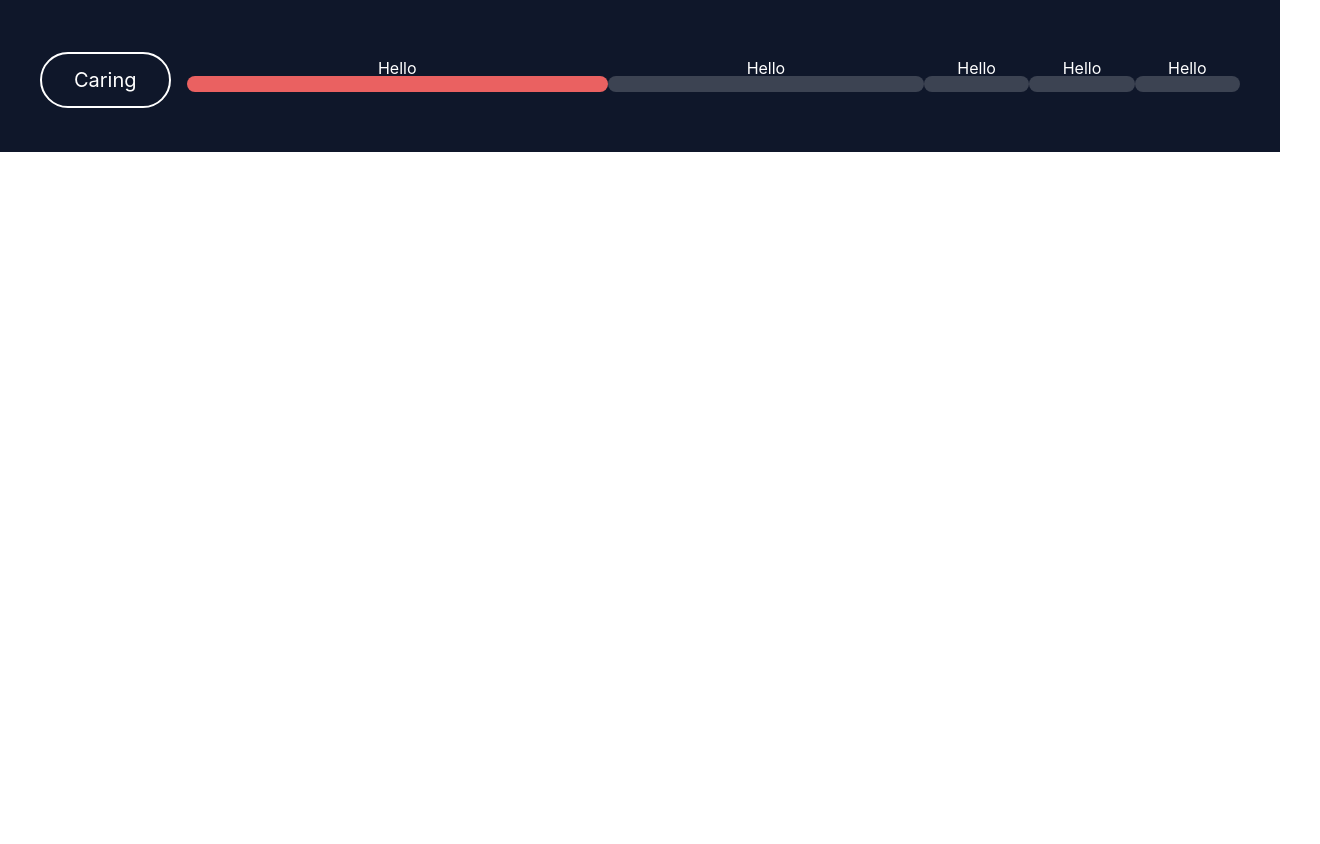
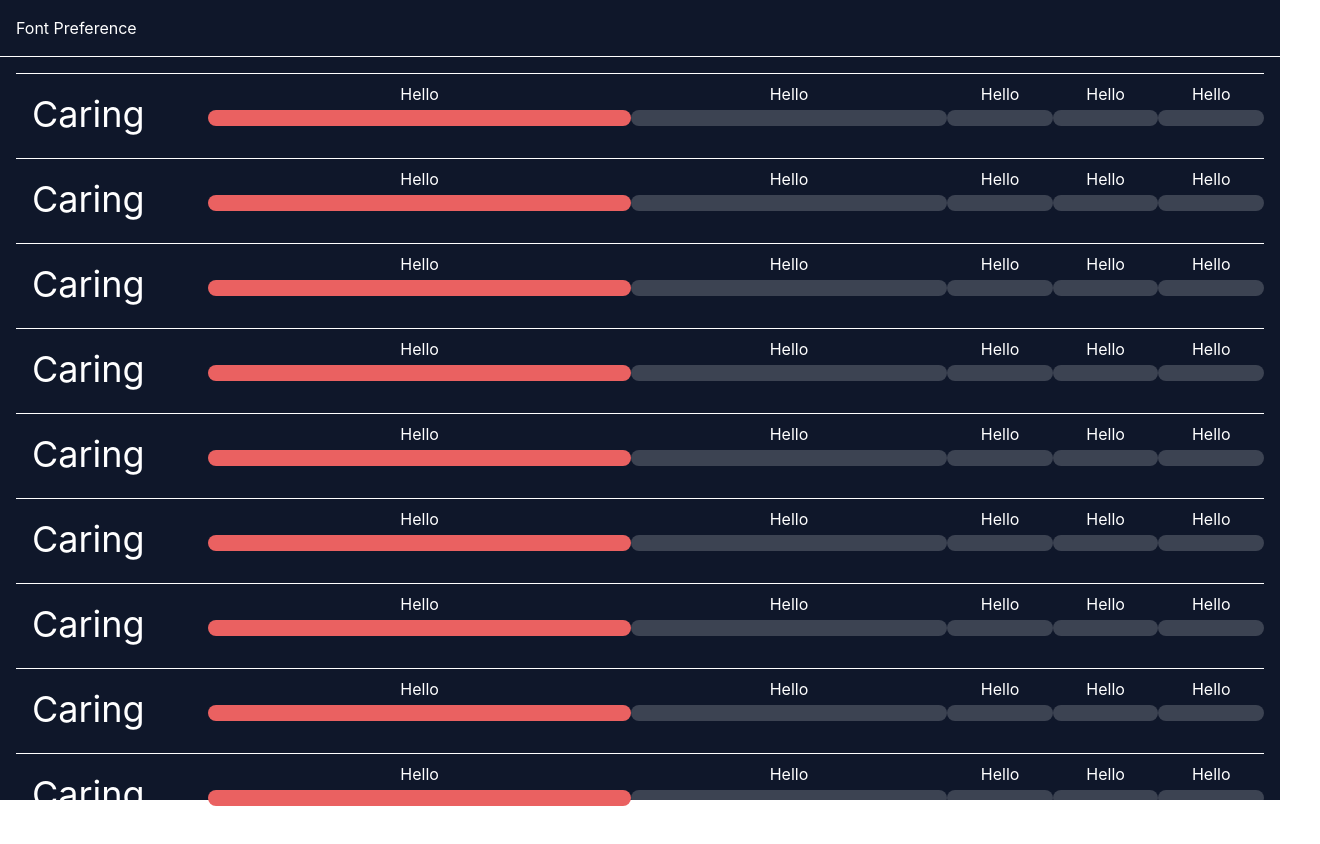
Before and after one commit to Computational-Creativity-Lab/Crowdsourcing-Font-Preferences, a Next.js app: page /datavis in a window 1280 px wide. Shown: the top 844 px of the page, 1320 px wide, since content can reach past the window. Before the commit the page ends 800 px from the top, so only its background shows below. Built offline with nearby package versions, Linux system fonts and the light colour scheme; a web font is replaced by a local one.

Commit message:
create row component for datapage

```diff
--- /dev/null
+++ b/src/components/DataRow.js
@@ -0,0 +1,37 @@
+import React, { useState, useEffect } from "react";
+
+export default function DataRow( props) {
+
+  return (
+    <>
+      <hr class="border-solid border-white w-full"></hr>
+      <div class='flex gap-[48px] mb-4'>
+        {/* descriptor */}
+          <h1 class='text-white text-4xl h-fit border-solid border-white rounded-full px-4 py-2 mt-3'>{props.descriptor}</h1>
+          {/* chart */}
+          <div class='flex flex-row inline-block pt-3 w-full'>
+            <div class='flex flex-col w-[40%] '>
+              <p class='flex text-white justify-center pb-2'>Hello</p>
+              <div class='inline-block bg-[#EA6161] p-2 rounded-full border-solid border-[#ffffff00] hover:border-white'></div>
+            </div>
+            <div class='flex flex-col w-[30%]'>
+              <p class='flex text-white justify-center pb-2'>Hello</p>
+              <div class='inline-block bg-[#ffffff30] p-2 rounded-full border-solid border-[#ffffff00] hover:border-white'></div>
+            </div>
+            <div class='flex flex-col w-[10%]'>
+              <p class='flex text-white justify-center pb-2'>Hello</p>
+              <div class='inline-block bg-[#ffffff30] p-2 rounded-full border-solid border-[#ffffff00] hover:border-white'></div>
+            </div>
+            <div class='flex flex-col w-[10%]'>
+              <p class='flex text-white justify-center pb-2'>Hello</p>
+              <div class='inline-block bg-[#ffffff30] p-2 rounded-full border-solid border-[#ffffff00] hover:border-white'></div>
+            </div>
+            <div class='flex flex-col w-[10%]'>
+              <p class='flex text-white justify-center pb-2'>Hello</p>
+              <div class='inline-block bg-[#ffffff30] p-2 rounded-full border-solid border-[#ffffff00] hover:border-white'></div>
+            </div>
+        </div>
+      </div>
+      </>
+  );
+}
--- a/src/components/layout/Navbar.js
+++ b/src/components/layout/Navbar.js
@@ -5,18 +5,15 @@ import Link from "next/link";
 export default function Navbar(props) {
   return (
     <motion.div
-      // style={{ borderBottom: "1px solid black" }}
-      className="grid px-4 py-5 grid-cols-2 border-b sm:border-solid border-black "
+      className={`grid px-4 py-5 grid-cols-2 border-b sm:border-solid ${props.isBlack ? 'border-black' : 'border-white'}`}
     >
-      {/* <motion.div className={styles.container}> */}
       <Link href="/">
-        <p className=" cursor-pointer flex justify-self-start hover:opacity-50">
-          {" "}
+        <p className={`cursor-pointer flex justify-self-start hover:opacity-50 ${props.isBlack ? 'text-black' : 'text-white'}`}>
           Font Preference
         </p>
       </Link>
       <Link href="/">
-        <p className="cursor-pointer flex justify-self-end hover:opacity-50">
+        <p className={`cursor-pointer flex justify-self-end hover:opacity-50 ${props.isBlack ? 'text-black' : 'text-white'}`}>
           {props.rightLink}
         </p>
       </Link>
--- a/src/pages/datavis.js
+++ b/src/pages/datavis.js
@@ -2,11 +2,8 @@ import React, { useState, useEffect } from "react";
 import Navbar from "../components/layout/Navbar";
 import { motion, AnimatePresence } from "framer-motion";
 import HeadComp from "../components/HeadComp";
-import GlobalContainer from "../components/layout/GlobalContainer";
-import FontsPromptRightCol from "../components/FontsPromptRightCol";
-import Container from "../components/layout/Container";
-import FontsPromptLeftCol from "../components/FontsPromptLeftCol";
 import BackgroundGradient from "../components/BackgroundGradient";
+import DataRow from "../components/DataRow";
 
 
 
@@ -16,32 +13,20 @@ import BackgroundGradient from "../components/BackgroundGradient";
 export default function Datavis() {
 
   return (
-    <motion.main class='bg-slate-900 w-screen h-height p-10'>
+    <motion.main class='bg-slate-900 w-screen h-screen'>
+      <HeadComp></HeadComp>
+      <Navbar isBlack = {false}></Navbar>
 
-      <div class='flex gap-4'>
-          <h1 class='text-white text-xl h-fit border-solid border-2 border-white rounded-full px-8 py-3 mt-3'> Caring</h1>
-          <div class='flex flex-row inline-block py-5 w-full'>
-            <div class='flex flex-col w-[40%] '>
-              <p class='flex text-white justify-center'>Hello</p>
-              <div class='inline-block bg-[#EA6161] p-2 rounded-full border-solid hover:border-2 border-white'></div>
-            </div>
-            <div class='flex flex-col w-[30%]'>
-              <p class='flex text-white justify-center'>Hello</p>
-              <div class='inline-block bg-[#ffffff30] p-2 rounded-full'></div>
-            </div>
-            <div class='flex flex-col w-[10%]'>
-              <p class='flex text-white justify-center'>Hello</p>
-              <div class='inline-block bg-[#ffffff30] p-2 rounded-full'></div>
-            </div>
-            <div class='flex flex-col w-[10%]'>
-              <p class='flex text-white justify-center'>Hello</p>
-              <div class='inline-block bg-[#ffffff30] p-2 rounded-full'></div>
-            </div>
-            <div class='flex flex-col w-[10%]'>
-              <p class='flex text-white justify-center'>Hello</p>
-              <div class='inline-block bg-[#ffffff30] p-2 rounded-full'></div>
-            </div>
-        </div>
+      <div class="p-4">
+        <DataRow descriptor = "Caring"></DataRow>
+        <DataRow descriptor = "Caring"></DataRow>
+        <DataRow descriptor = "Caring"></DataRow>
+        <DataRow descriptor = "Caring"></DataRow>
+        <DataRow descriptor = "Caring"></DataRow>
+        <DataRow descriptor = "Caring"></DataRow>
+        <DataRow descriptor = "Caring"></DataRow>
+        <DataRow descriptor = "Caring"></DataRow>
+        <DataRow descriptor = "Caring"></DataRow>
       </div>
     <BackgroundGradient></BackgroundGradient>
     </motion.main>
```
